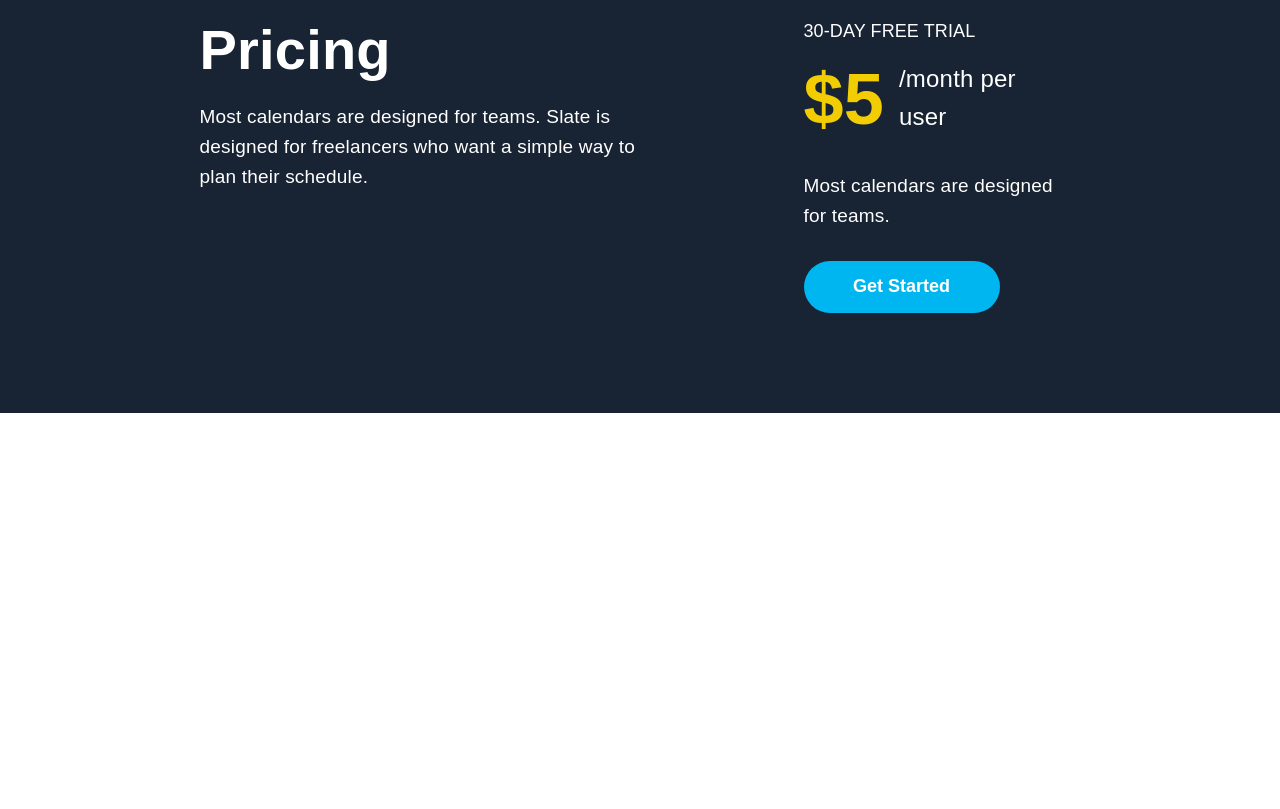
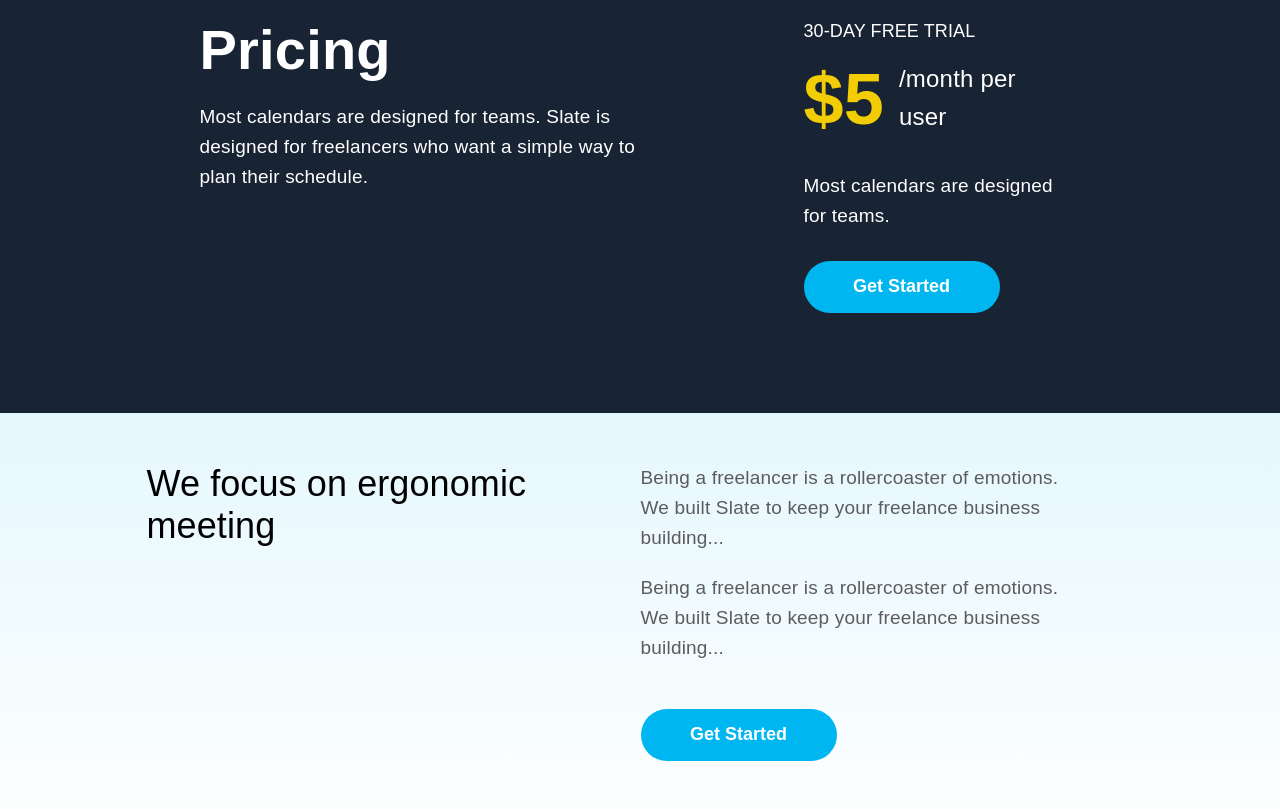
Before and after one commit to AlexNicolasCode/figma-land, a website built with Vite: page index.html in a window 1280 px wide. Shown: the part 4911-5720 px from the top of the page. Before the commit the page ends 5324 px from the top, so only its background shows below. Built offline with nearby package versions, Linux system fonts and the light colour scheme.

Commit message:
content 7 section added

```diff
--- /dev/null
+++ b/css/content7.css
@@ -0,0 +1,50 @@
+.content7 {
+    display: flex;
+    justify-content: center;
+    align-items: center;
+    background: rgb(0,182,240);
+    background: linear-gradient(180deg, rgba(0,182,240,0.1) 0%, rgba(0,182,240,0) 100%);
+    position: relative;
+    top: 800px;
+    height: 443px;
+    letter-spacing: 0.2px;
+}
+.content7__content {
+    display: flex;
+    width: 987px;
+    height: 343px;
+}
+.content7__title {
+    font-size: 36px;
+    font-weight: normal;
+    line-height: 42px;
+    letter-spacing: 0.1px;
+    width: 494px;
+    height: 156px;
+}
+.content7__right-content {
+    width: 446px;
+    height: 343px;
+}
+.content7__description {
+    display: flex;
+    flex-direction: column;
+    gap: 20px;
+    width: 100%;
+    height: 231px;
+}
+.content7__text {
+    color: var(--second-text);
+    font-size: 19px;
+    line-height: 30px;
+}
+.content7__btn {
+    background-color: var(--primary);
+    border-radius: 85px;
+    color: var(--light-text);
+    font-size: 18px;
+    font-weight: bold;
+    margin-top: 15px;
+    height: 52px;
+    width: 196px;
+}
--- a/index.html
+++ b/index.html
@@ -14,6 +14,7 @@
     <link rel="stylesheet" href="css/content4.css">
     <link rel="stylesheet" href="css/content5.css">
     <link rel="stylesheet" href="css/content6.css">
+    <link rel="stylesheet" href="css/content7.css">
     <title>Figma Land</title>
   </head>
 
@@ -219,9 +220,33 @@
         </article>
       </section>
 
-      <section class="get-started"></section>
+      <section class="content7">
+        <article class="content7__content">
+          <h2 class="content7__title">We focus on ergonomic meeting</h2>
+
+          <div class="content7__right-content">
+            <div class="content7__description">
+              <p class="content7__text">
+                Being a freelancer is a rollercoaster of emotions.
+                We built Slate to keep your freelance business
+                building...
+              </p>
+
+              <p class="content7__text">
+                Being a freelancer is a rollercoaster of emotions.
+                We built Slate to keep your freelance business
+                building...
+              </p>
+            </div>
+
+            <button class="content7__btn">Get Started</button>
+          </div>
+        </article>
+      </section>
     </main>
 
-    <footer></footer>
+    <footer>
+
+    </footer>
   </body>
 </html>
```
